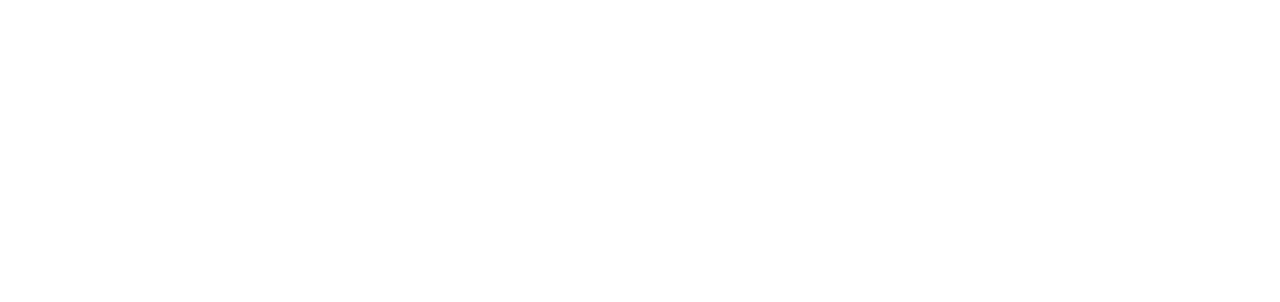
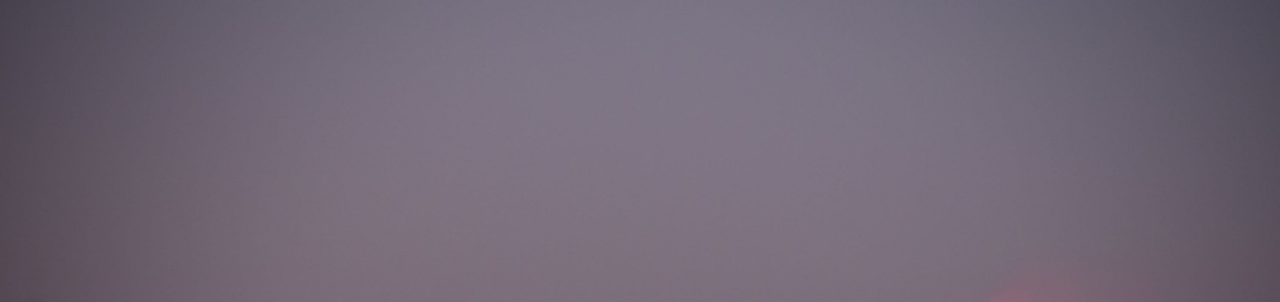
Before and after one commit to Zsoleesz/myTodoList, a plain HTML site: page index.html in a window 1280 px wide. Shown: the top 302 px of the page. Drawn offline with Linux system fonts and the light colour scheme.

Commit message:
Add files via upload

```diff
--- a/style.css
+++ b/style.css
@@ -5,11 +5,11 @@
 }
 
 body{
+    background-image: url("img/mountains.jpg");
     background-repeat: no-repeat;
     background-position: center;
     background-size: cover;
     height: 100vh;
-    color: #000;
     display: flex;
     flex-direction: column;
     justify-content: center;
```
Also changed, not shown: img/mountains.jpg (added).
